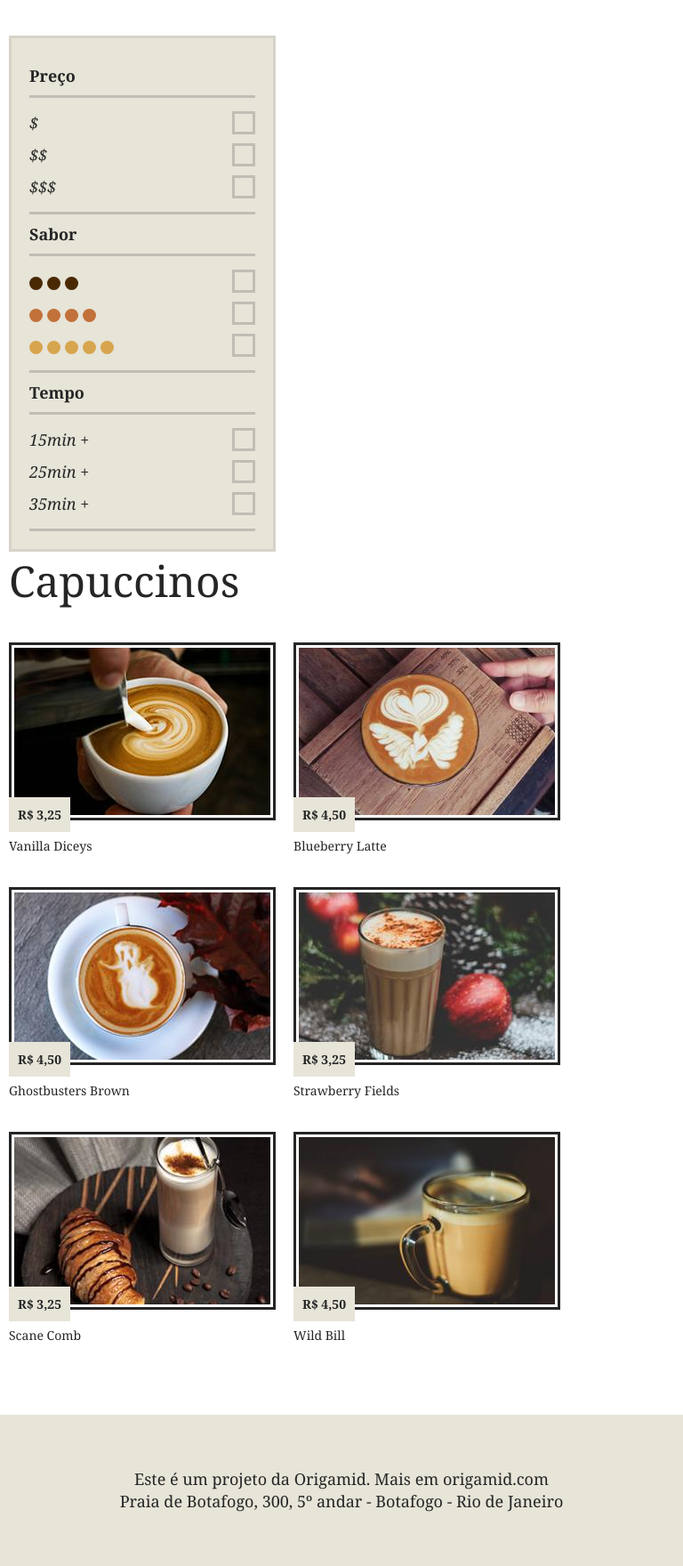
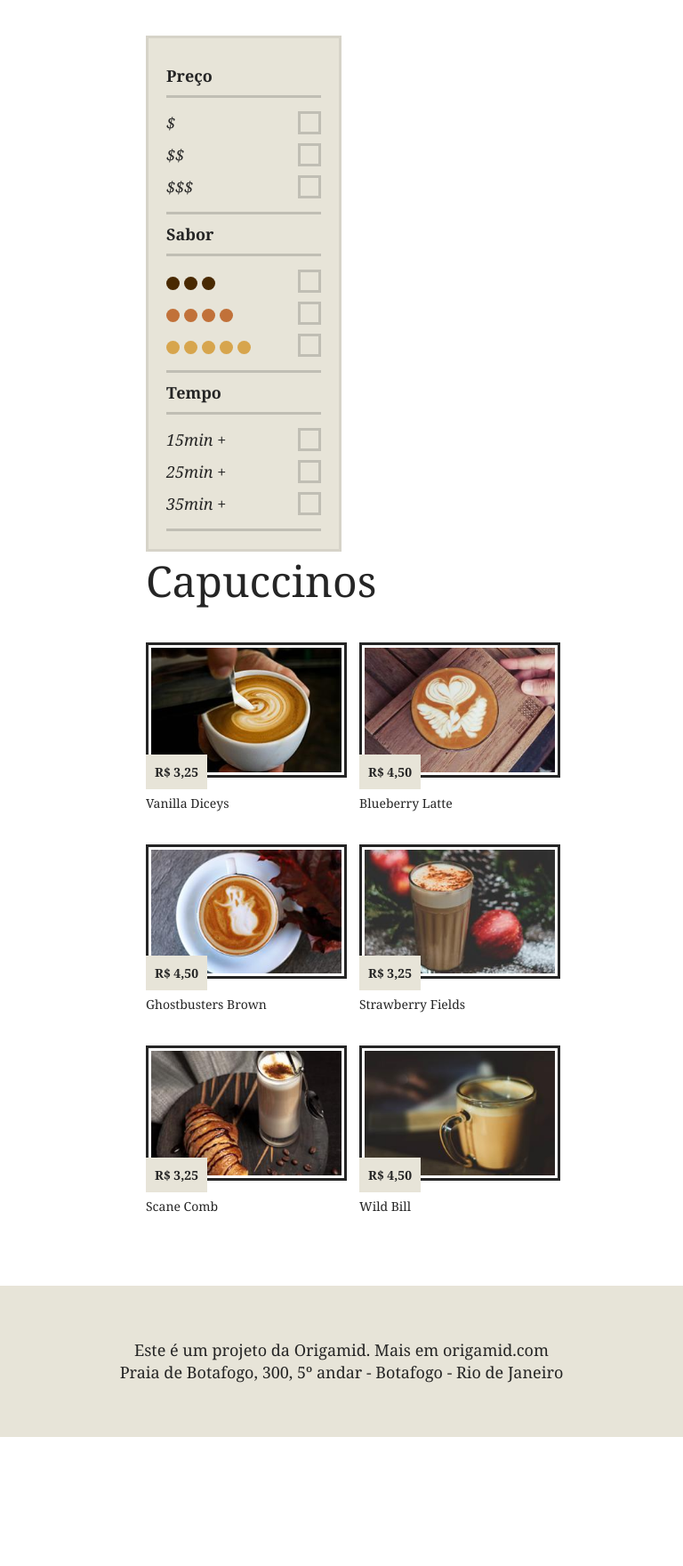
Before and after one commit to jgdj01/origamid-cursos, a PHP site: page / in a window 768 px wide. Shown: the part 226-1986 px from the top of the page at 89% size. After the commit the page ends 1841 px from the top, so only its background shows below. Run offline with PHP 8.4, Linux system fonts and the light colour scheme.

Commit message:
Brafé 2 - Puro - Responsivo

```diff
--- a/css-avancado-posicionamento/brafe-2-puro/css/style.css
+++ b/css-avancado-posicionamento/brafe-2-puro/css/style.css
@@ -73,6 +73,18 @@ body {
   clear: both;
 }
 
+@media (min-width: 740px) and (max-width: 980px) {
+  .container {
+    max-width: 720px;
+  }
+}
+
+@media (max-width: 739px) {
+  .container {
+    max-width: 300px;
+  }
+}
+
 /* FILTRO */
 .filtro {
   background: #e7e4d8;
@@ -81,6 +93,26 @@ body {
   margin: 0 10px;
   padding: 20px;
   float: left;
+}
+
+@media (min-width: 740px) and (max-width: 980px) {
+  .container {
+    max-width: 720px;
+  }
+  .filtro {
+    max-width: 720px;
+    width: 220px;
+  }
+}
+
+@media (max-width: 739px) {
+  .container {
+    max-width: 300px;
+  }
+
+  .filtro {
+    display: none;
+  }
 }
 
 .filtro h2 {
@@ -184,6 +216,26 @@ body {
   font-weight: normal;
 }
 
+@media (min-width: 740px) and (max-width: 980px) {
+  .container {
+    width: 460px;
+  }
+
+  .produtos li {
+    width: 220px;
+  }
+}
+
+@media (max-width: 739px) {
+  .container {
+    width: 300px;
+  }
+
+  .produtos li {
+    width: 140px;
+  }
+}
+
 .footer {
   background: #e7e4d8;
   text-align: center;
```
